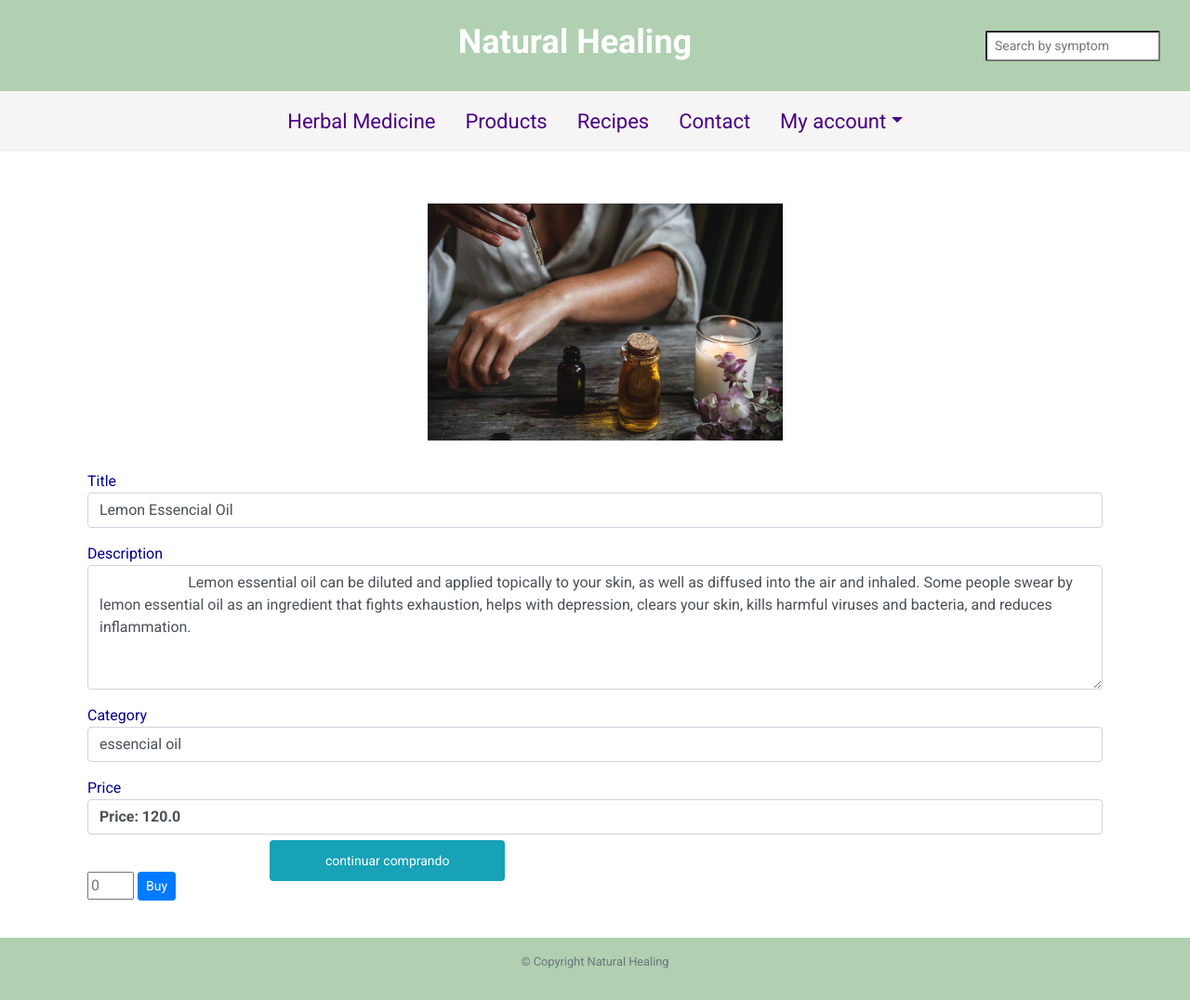
After one commit to TaizAlves/final_project, a Flask app: page /products/1 in a window 1280 px wide. The commit adds this page. Shown: the whole page at 93% size. Run offline with Flask 2, Linux system fonts and the light colour scheme; some libraries are stand-ins or nearby versions.

Commit message:
buy product add.

```diff
--- a/app.py
+++ b/app.py
@@ -3,7 +3,7 @@ from flask import Flask, render_template, request, redirect, flash, session, url
 from flask_session import Session
 from tempfile import mkdtemp
 from werkzeug.security import check_password_hash, generate_password_hash
-from utils import login_required
+from utils import login_required, usd
 
 
 
@@ -260,9 +260,9 @@ def allrecipes():
         #user_id = [session["user_id"]]
         #print(user_id)
 
-        cur.execute("SELECT users.name as author , recipes.id as recipe_id,recipes.title, recipes.description, recipes.more_info, recipes.created_at, recipes.user_id, category.name as category_name FROM recipes LEFT JOIN category ON recipes.category_id = category_id LEFT JOIN users ON users.id == recipes.user_id GROUP BY recipes.title")
+        cur.execute("SELECT users.name as author , recipes.id as recipe_id,recipes.title, recipes.description, recipes.more_info, recipes.created_at, recipes.user_id, recipes.category_id  as category_name FROM recipes LEFT JOIN category ON recipes.category_id = category_id LEFT JOIN users ON users.id == recipes.user_id GROUP BY recipes.title")
         recipes = cur.fetchall()
-        #print(recipes)
+        print(recipes[0][7])
 
         return render_template("recipes/index.html", recipes = recipes, nr= len(recipes) )
 
@@ -299,14 +299,14 @@ def product():
 
         else:
 
-
             user_id = session["user_id"]
             title = request.form['title']
             description = request.form['description']
+            price = request.form['price']
             avatar_url = request.form['avatar_url']
             category_id = request.form['category']
 
-            cur.execute("INSERT INTO products (img,title, description, user_id, category_id) VALUES (?,?,?,?,?)", (avatar_url, title, description, user_id, category_id))
+            cur.execute("INSERT INTO products (img,title, description, user_id, category_id) VALUES (?,?,?,?,?)", (avatar_url, title, description,price, user_id, category_id))
             con.commit()
 
 
@@ -317,3 +317,64 @@ def product():
     except Exception as error:
         print(error)
         return redirect(url_for("index"))
+
+
+@app.route("/products")
+def allproducts():
+    try:
+        #colocar como objeto no select !importante!!
+        #user_id = [session["user_id"]]
+        #print(user_id)
+
+        cur.execute("SELECT products.img, products.title, products.description, products.price, products.category_id, products.id FROM products LEFT JOIN category ON products.category_id = category_id GROUP BY products.id")
+        products = cur.fetchall()
+        #print(products)
+
+
+        return render_template("product/index.html", products = products, nr= len(products) )
+
+
+    except Exception as error:
+        print(error)
+        return redirect(url_for("index"))
+
+
+
+@app.route("/products/<int:id>")
+def oneProduct(id):
+    """Buy products"""
+
+    try:
+
+        id = [id]
+        cur.execute("SELECT * FROM products WHERE id =(?)", id)
+
+        product =cur.fetchall()
+
+        return render_template("product/show.html", product= product)
+
+
+    except Exception as error:
+        print(error)
+        return redirect("/products")
+
+@app.route("/products/<int:id>", methods=["POST"])
+@login_required
+def buy(id):
+    """Buy products"""
+
+    try:
+        ## insert the transaction info at database
+
+        user_id = session["user_id"]
+        product_id = request.form['product_id']
+        quantity= request.form['quantity']
+        cur.execute("INSERT INTO sales (user_id, product_id, quantity) VALUES(?,?,?)",( user_id,product_id , quantity))
+        con.commit()
+        flash("Bought!")
+
+        return redirect("/products")
+
+    except Exception as error:
+        print(error)
+        return redirect("/products")
--- a/database.py
+++ b/database.py
@@ -40,6 +40,8 @@ cur.executescript('''
 					'img' text,
                     'title' text NOT NULL,
 					'description' text NOT NULL,
+                    'price' REAL NOT NULL ,
+                    'quantity' INTEGER DEFAULT 10,
                     'user_id' INTEGER NOT NULL,
                     'category_id' INTEGER NOT NULL,
 					FOREIGN KEY (category_id) REFERENCES category(id)
@@ -49,9 +51,10 @@ cur.executescript('''
                     'id' INTEGER PRIMARY KEY AUTOINCREMENT NOT NULL,
                     'product_id' INTEGER NOT NULL,
 					'user_id' INTEGER NOT NULL,
+                    'quantity' INTEGER NOT NULL,
+                    'created_at' DATETIME NOT NULL DEFAULT CURRENT_TIMESTAMP,
 					FOREIGN KEY (product_id) REFERENCES products(id),
 					FOREIGN KEY (user_id) REFERENCES users(id)
-
 					);
         ''')
 
--- a/static/styles.css
+++ b/static/styles.css
@@ -10,7 +10,7 @@ footer{
 
 /*  HEADER */
 header, footer{
-    background-color: rgba(194, 235, 194, 0.808);
+    background-color: rgba(159, 197, 159, 0.808);
     color: white;
     font-weight: bold;
 
--- a/templates/layout.html
+++ b/templates/layout.html
@@ -60,7 +60,7 @@
               <a class="nav-link" href="#">Herbal Medicine</a>
             </li>
             <li class="nav-item">
-              <a class="nav-link" href="#">Essecial Oil</a>
+              <a class="nav-link" href="/products">Products</a>
             </li>
             <li class="nav-item">
                 <a class="nav-link" href="/recipes">Recipes</a>
--- /dev/null
+++ b/templates/product/show.html
@@ -0,0 +1,81 @@
+{% extends "layout.html" %}
+
+{% block title %}
+    Product Detail
+{% endblock %}
+
+{% block main %}
+
+    <div >
+        <img class="img-fluid" alt="Responsive image" src="{{product[0][1]}}" >
+
+    </div>
+
+    <div class="form-group">
+
+        <div class="form-group">
+            <div class= "show">Title</div>
+            <div class="form-control">{{product[0][2]}}</div>
+        </div>
+        <div class="form-group">
+            <div class="show">Description</div>
+            <textarea class="form-control" name="description"
+            rows="5" cols="33">
+            {{product[0][3]}}
+            </textarea>
+        </div>
+
+
+        <div class="form-group">
+            <div class= "show">Category</div>
+            <div class="form-control">
+
+                <p id="categ" value="{{product[0][5]}}" >
+                    {% if product[0][5]== 1%}
+                    <span>essencial oil </span>
+
+                    {%elif product[0][5] == 2%}
+                    <span>herbal medicine</span>
+
+                    {% elif product[0][5]== 3 %}
+                    <span>Bach Flower Therapy</span>
+
+                    {% elif product[0][5] == 5 %}
+                    <span>Others</span>
+
+                    {% else  %}
+                    <span>Homeopathy</span>
+                    {%endif%}
+                </p>
+            </div>
+        </div>
+
+        <div class="form-group">
+            <div class= "show">Price</div>
+            <div class="form-control"><strong>Price: {{product[0][6]}}</strong> </div>
+        </div>
+
+
+        <a class="button-see" href="/products">continuar comprando</a>
+
+        <form action="/products/{{product[0][0]}}" method="post">
+            <input type="hidden" name="product_id" value="{{product[0][0]}}"/>
+            <input type="number" name="quantity" min="1" placeholder="0" style="width: 50px" required />
+            <button class="btn btn-sm btn-primary" type="submit">Buy</button>
+        </form>
+
+
+        <script >
+            const buy= document.querySelector(".btn.btn-sm.btn-sucess")
+            buy.addEventListener("submit", function(event){
+                const confirmation = confirm("Do you confirm ?")
+                if (!confirmation){
+                    event.preventDefault()
+                }
+            })
+
+        </script>
+
+
+
+{% endblock %}
```
Also changed, not shown: other parts of static/styles.css (+53 -1 lines), templates/product/index.html (added, +64 -0 lines), templates/product/product.html (+5 -2 lines), templates/recipes/index.html (+16 -1 lines), healings.db.
